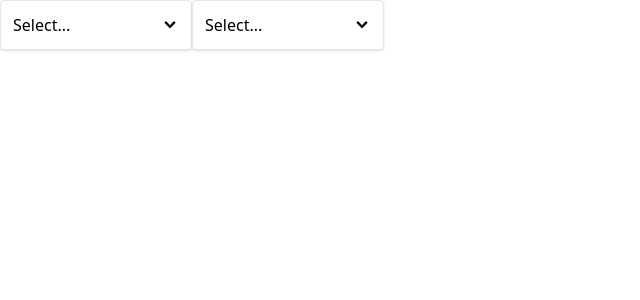
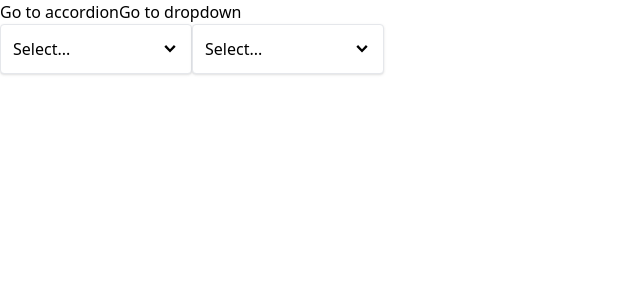
Before and after one commit to iamtararamgoyal/comps, a React (Create React App) app: page /dropdown in a window 1280 px wide. Shown: the top 300 px of the page, without its empty margins (0-640 px from the left). Built offline with nearby package versions, Linux system fonts and the light colour scheme.

Commit message:
work on route

```diff
--- a/src/App.js
+++ b/src/App.js
@@ -1,26 +1,22 @@
-import { useState } from "react";
-import Dropdown from "./components/Dropdown";
+import Link from "./components/Link";
+import Route from "./components/Route";
+import AccordionPage from './pages/AccordionPage';
+import DropdownPage from "./pages/DropdownPage";
 
 function App() {
 
-  const [selection, setSelection] = useState(null);
-
-  const handleSelect = (option) => {
-    setSelection(option);
-  };
-
-
-  const options = [
-    { label: 'Red', value: 'red' },
-    { label: 'Green', value: 'green' },
-    { label: 'Blue', value: 'blue' },
-    { label: 'Pink', value: 'pink' },
-  ]
-
   return (
-    <div className="flex">
-      <Dropdown options={options} value={selection} onChange={handleSelect} />
-      <Dropdown options={options} value={selection} onChange={handleSelect} />
+    <div className>
+      <Link to="/accordion">Go to accordion</Link>
+      <Link to="/dropdown">Go to dropdown</Link>
+      <div>
+        <Route path="/accordion">
+          <AccordionPage />
+        </Route>
+        <Route path="/dropdown">
+          <DropdownPage />
+        </Route>
+      </div>
     </div>
   );
 }
--- /dev/null
+++ b/src/components/Link.js
@@ -0,0 +1,15 @@
+import { useContext } from "react";
+import NavigationContext from "../context/navigation";
+
+function Link({ to, children }) {
+    const { navigate } = useContext(NavigationContext);
+    const handleClick = (event) => {
+        event.preventDefault();
+        navigate(to);
+    };
+
+    return <a onClick={handleClick} >{children}</a>
+
+}
+
+export default Link;
--- /dev/null
+++ b/src/components/Route.js
@@ -0,0 +1,14 @@
+import { useContext } from "react";
+import NavigationContext from "../context/navigation";
+
+function Route({ path, children }) {
+    const { currentPath } = useContext(NavigationContext);
+
+    if (path === currentPath) {
+        return children;
+    }
+
+    return null;
+}
+
+export default Route;
--- /dev/null
+++ b/src/context/navigation.js
@@ -0,0 +1,33 @@
+import { createContext, useEffect, useState } from "react";
+
+const NavigationContext = createContext();
+
+function NavigationProvider({ children }) {
+    const [currentPath, setCurrentPath] = useState(window.location.pathname);
+
+    useEffect(() => {
+        const handler = () => {
+            setCurrentPath(window.location.pathname);
+        };
+        window.addEventListener('popstate', handler);
+
+        return () => {
+            window.removeEventListener('popstate', handler);
+        };
+
+    }, []);
+
+    const navigate = (to) => {
+        window.history.pushState({}, '', to);
+        setCurrentPath(to);
+    };
+
+    return (
+        <NavigationContext.Provider value={{ currentPath, navigate }}>
+            {children}
+        </NavigationContext.Provider>
+    );
+}
+
+export { NavigationProvider };
+export default NavigationContext;
--- a/src/index.js
+++ b/src/index.js
@@ -3,12 +3,13 @@
 import './index.css';
 import App from './App';
 import reportWebVitals from './reportWebVitals';
+import { NavigationProvider } from './context/navigation';
 
 const root = ReactDOM.createRoot(document.getElementById('root'));
 root.render(
-  <React.StrictMode>
+  <NavigationProvider>
     <App />
-  </React.StrictMode>
+  </NavigationProvider>
 );
 
 // If you want to start measuring performance in your app, pass a function
--- a/src/components/pages/AccordionPage.js
+++ b/src/pages/AccordionPage.js
@@ -1,4 +1,5 @@
-import Accordion from "../Accordion";
+import Accordion from '../components/Accordion';
+
 function AccordionPage() {
 
   const items = [
--- /dev/null
+++ b/src/pages/DropdownPage.js
@@ -0,0 +1,28 @@
+import { useState } from "react";
+import Dropdown from "../components/Dropdown";
+
+function DropdownPage() {
+
+    const [selection, setSelection] = useState(null);
+
+    const handleSelect = (option) => {
+        setSelection(option);
+    };
+
+
+    const options = [
+        { label: 'Red', value: 'red' },
+        { label: 'Green', value: 'green' },
+        { label: 'Blue', value: 'blue' },
+        { label: 'Pink', value: 'pink' },
+    ]
+
+    return (
+        <div className="flex">
+            <Dropdown options={options} value={selection} onChange={handleSelect} />
+            <Dropdown options={options} value={selection} onChange={handleSelect} />
+        </div>
+    );
+}
+
+export default DropdownPage;
```
Also changed, not shown: src/pages/ButtonPage.js (renamed from src/components/pages/ButtonPage.js).
